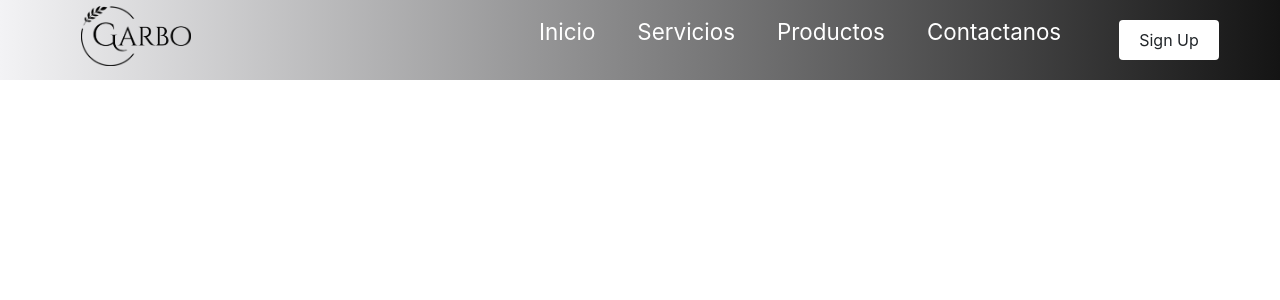
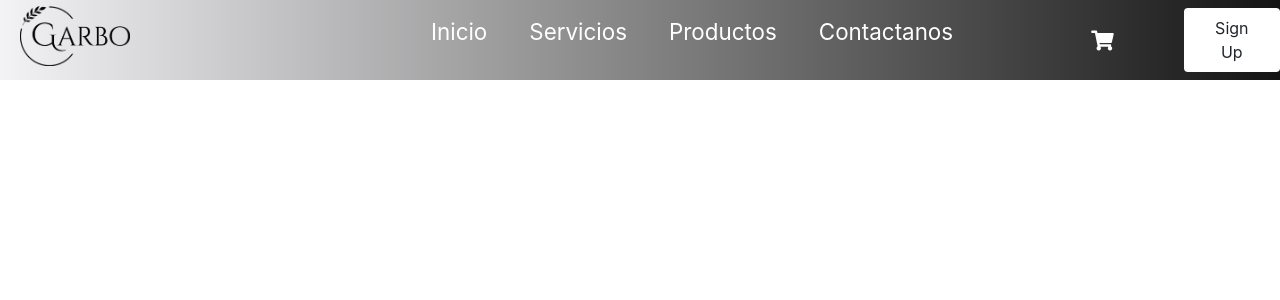
Before and after one commit to JulesC/Garbo_JulioLuna, a React (Vite) app: page / in a window 1280 px wide. Shown: the top 300 px of the page. Built offline with nearby package versions, Linux system fonts and the light colour scheme.

Commit message:
primer commit

```diff
--- a/src/components/Navbar/css/Button.css
+++ b/src/components/Navbar/css/Button.css
@@ -3,6 +3,7 @@
 }
 
 .btn {
+    margin-left: 70px;
     padding:  8px 20px;
     border-radius: 4px;
     outline: none;
@@ -44,3 +45,15 @@
     font-size: 20px;
     color: #fff;
  }
+
+ .fa-shopping-cart{
+     margin-left: 80px;
+     color: #fff;
+  font-size: 20px;
+ }
+
+ .fa-shopping-cart:hover{
+    transition: all 0.3s ease-out;
+    color: var(--primary);
+    transition: 250ms;
+}
--- a/src/components/Navbar/jsx/Navbar.jsx
+++ b/src/components/Navbar/jsx/Navbar.jsx
@@ -29,10 +29,10 @@ class Navbar extends Component {
                         )
                     })}
                 </ul>
-                 {/* <div>
+                 <div>
                     {}
                   <i class="fa fa-shopping-cart"></i>
-                </div>*/}
+                </div>
                 <Button onClick={this.saludo}>Sign Up</Button>
             </nav>
         )
```
